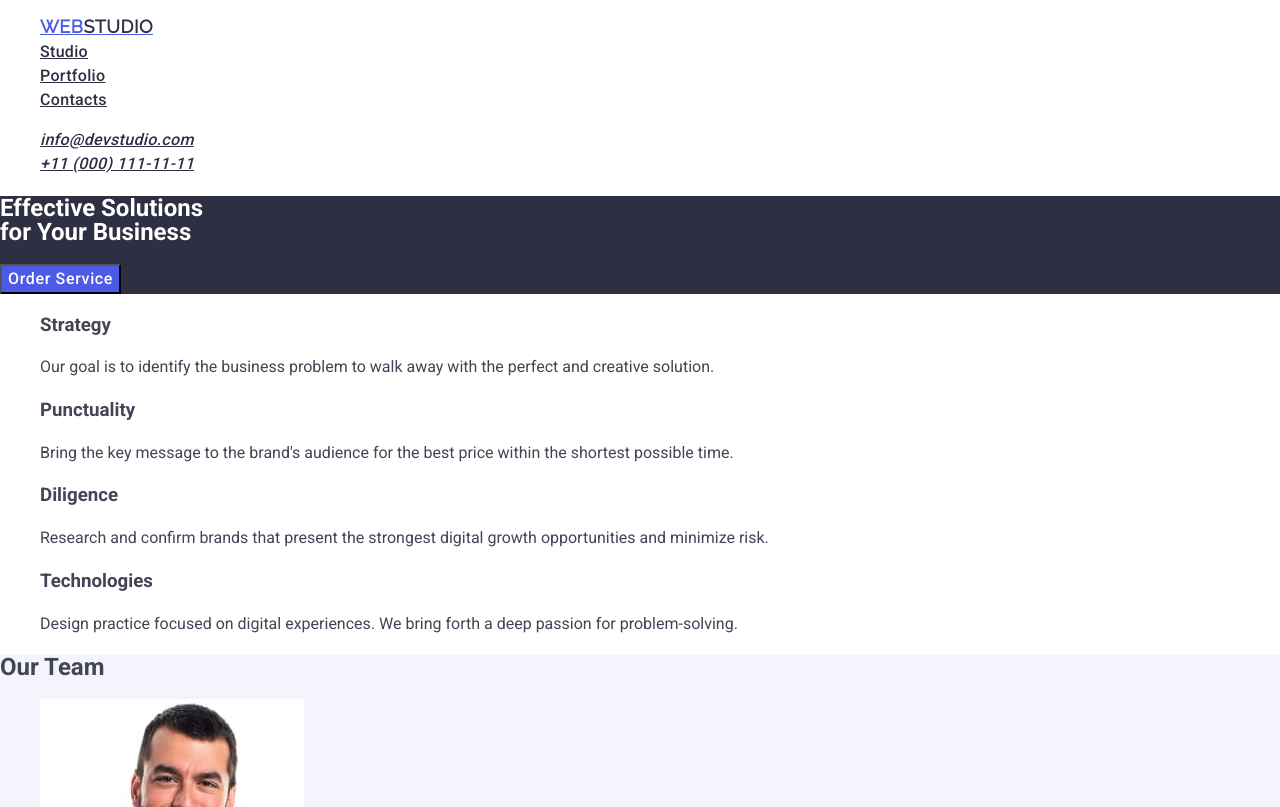
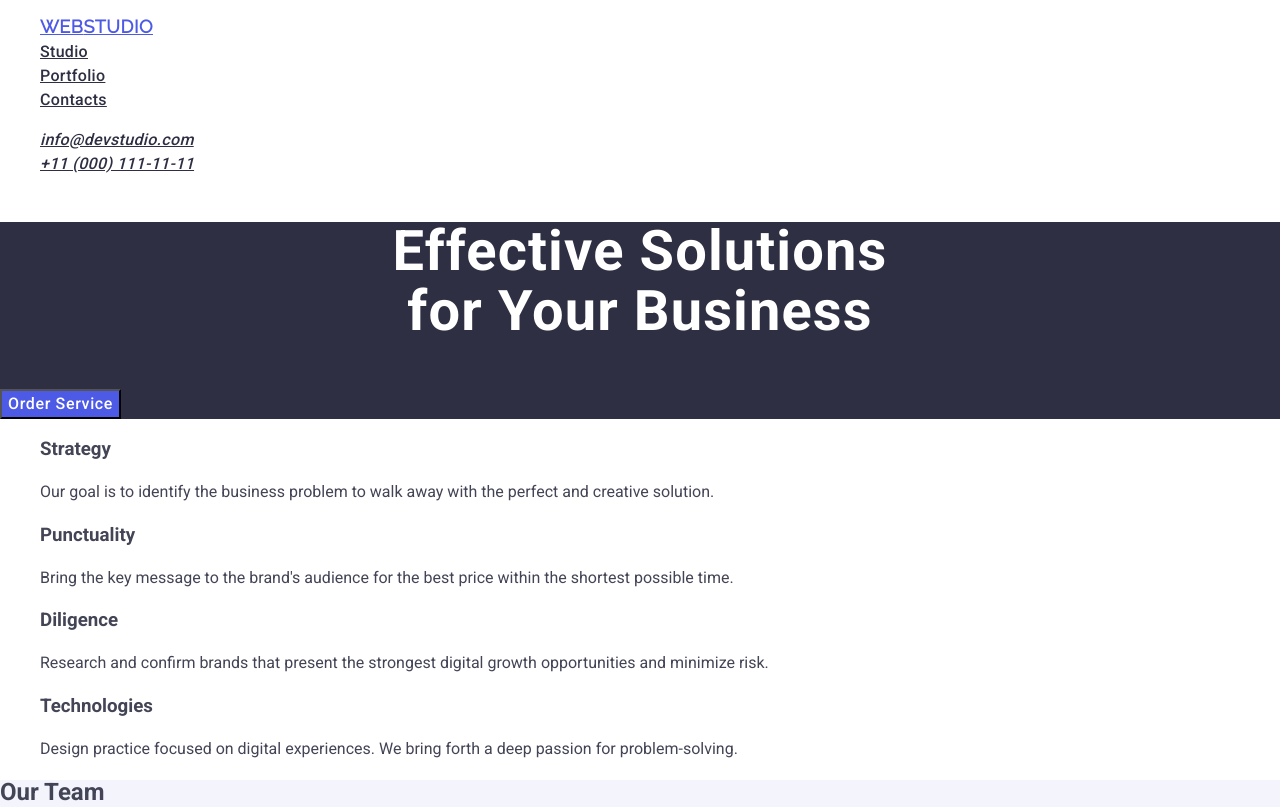
Before and after one commit to Rafi1072/goit-markup-hw-02, a plain HTML site: page index.html in a window 1280 px wide. Shown: the top 807 px of the page. Drawn offline with nearby package versions, Linux system fonts and the light colour scheme.

Commit message:
some_changes

```diff
--- a/css/styles.css
+++ b/css/styles.css
@@ -44,11 +44,12 @@ ol {
 .button-action:focus {
   background-color: #404bbf;
 }
-h1 .primary-heading {
+h1 {
   font-weight: bold;
   font-size: 56px;
   letter-spacing: 0.02em;
   line-height: 1.07;
+  text-align: center;
 }
 
 h2 .second-heading {
@@ -97,7 +98,7 @@ header {
 }
 .third-section {
 }
-footer .footer {
+.page-footer {
   background-color: #2e2f42;
   color: #f4f4fd;
 }
@@ -110,9 +111,6 @@ footer .footer {
   text-transform: uppercase;
   color: #4d5ae5;
 }
-span {
-  color: #2e2f42;
-}
 .logo-color {
   color: #ffffff;
 }
--- a/index.html
+++ b/index.html
@@ -44,7 +44,7 @@
 
     <main>
       <section class="first-section">
-        <h1 class="primary-heading">
+        <h1>
           Effective Solutions <br />
           for Your Business
         </h1>
@@ -184,7 +184,7 @@
       </section>
     </main>
 
-    <footer class="footer">
+    <footer class="page-footer">
       <a class="link logo" href="./index.html"
         >Web<span class="logo-color">Studio</span></a
       >
```
